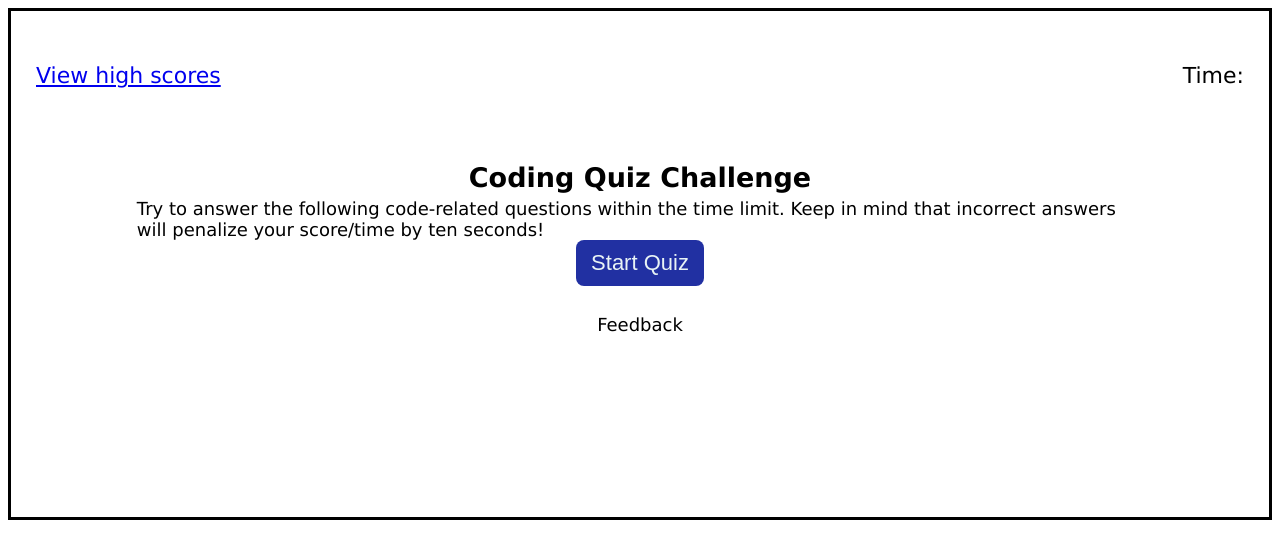
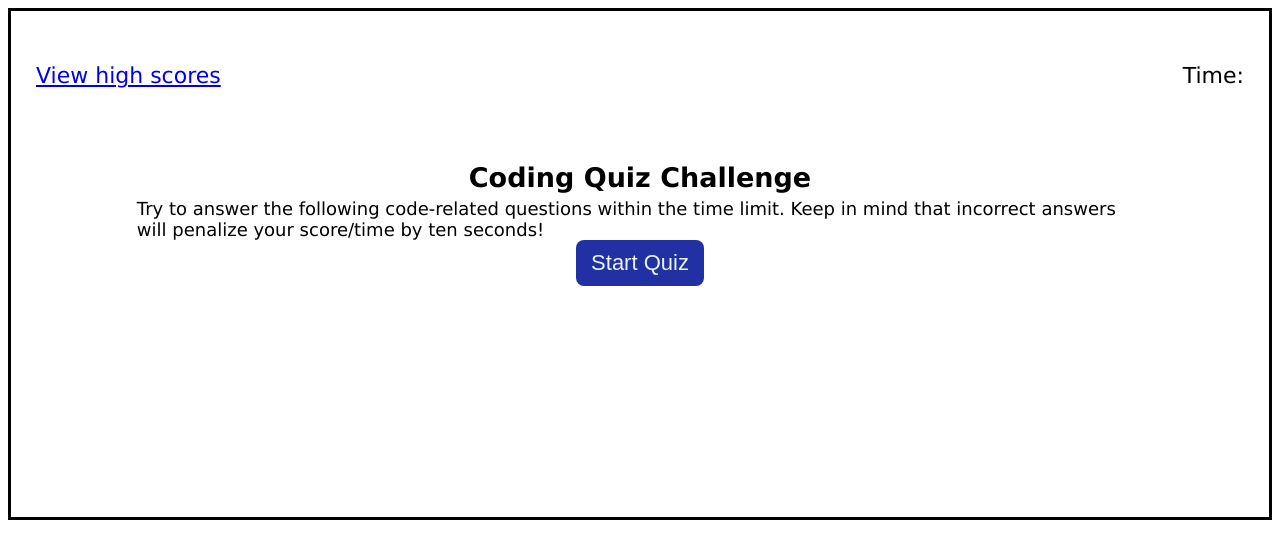
Before and after one commit to kilimba7/quiz, a plain HTML site: page index.html in a window 1280 px wide. Drawn offline with Linux system fonts and the light colour scheme.

Commit message:
update on my html

```diff
--- a/index.html
+++ b/index.html
@@ -33,10 +33,10 @@
         </div>
 
     <!-- Created a section for the quiz -->
-        <div id="quiz-screen" >
+        <div id="quiz-screen">
             <h1 id="quiz-title"> </h1>
             <div id="choices"></div>
-            <div id="feedback" class="feedback-hide">Feedback</div>
+            <div id="feedback"></div>
         </div>
 
 
```
